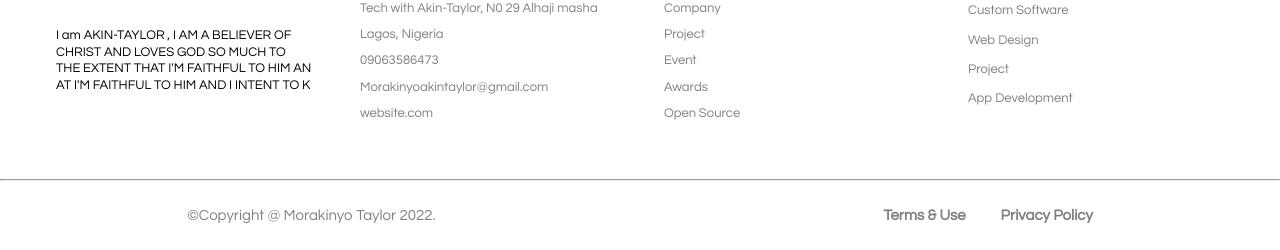
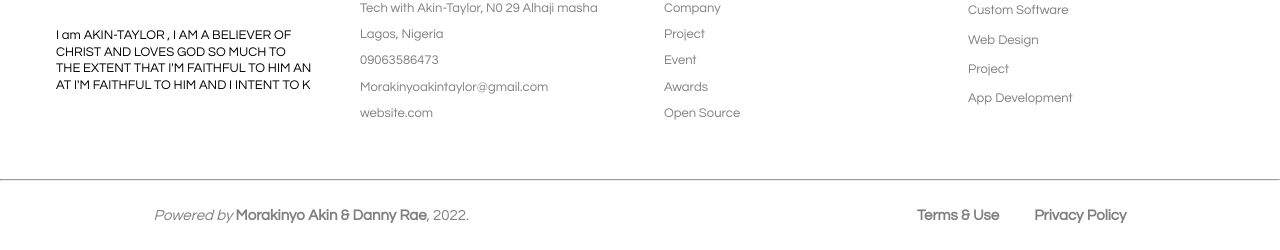
Before and after one commit to dannyrae/Jesus-Sanctuary, a plain HTML site: page about.html in a window 1280 px wide. Shown: the part 1903-2153 px from the top of the page. Drawn offline with Linux system fonts and the light colour scheme.

Commit message:
Update about.html

```diff
--- a/about.html
+++ b/about.html
@@ -180,7 +180,7 @@
     		<hr>
     		<div class="copyright">
 		        <p>
-		        	&copy;Copyright @ Morakinyo Taylor 2022.
+		        	<em> Powered by</em> <strong>Morakinyo Akin & Danny Rae</strong>, 2022.
 		        </p>
 		        <div class="foot">
 		        	<p>Terms & Use</p>
```
